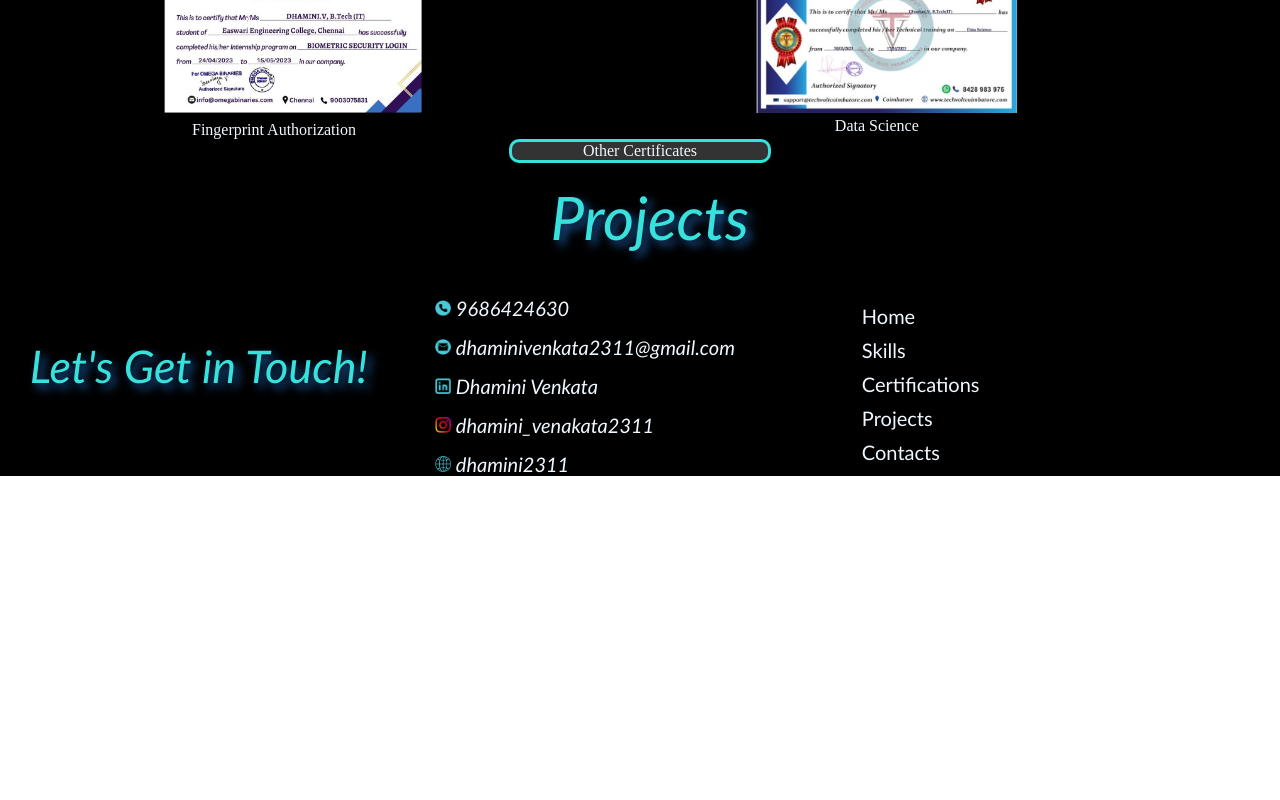
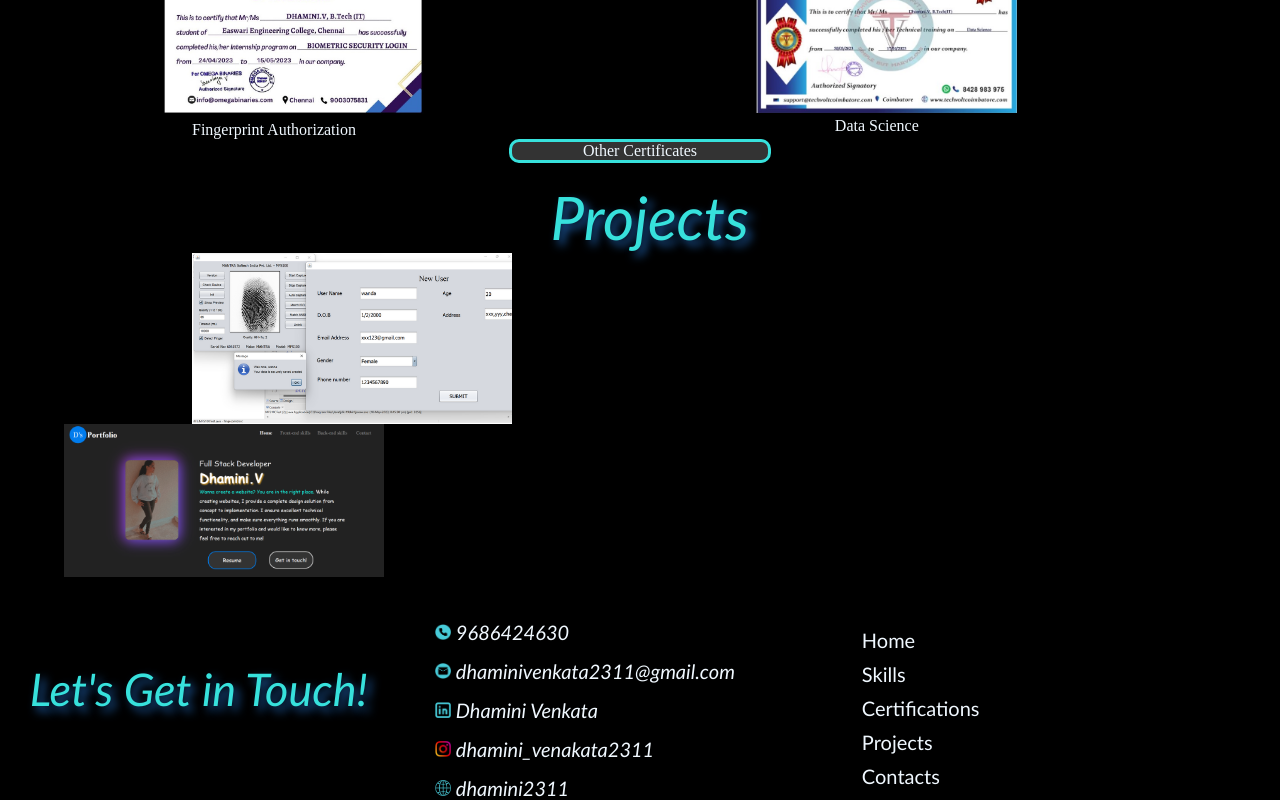
Before and after one commit to dhamini2311/portfolio2, an Angular app: page /home in a window 1280 px wide. Shown: the part 1072-1872 px from the top of the page. Before the commit the page ends 1548 px from the top, so only its background shows below. Built offline with nearby package versions, Linux system fonts and the light colour scheme.

Commit message:
latesr commit

```diff
--- a/src/app/projects/projects.component.css
+++ b/src/app/projects/projects.component.css
@@ -12,25 +12,13 @@
     margin-left: 43%;
     text-shadow: 5px 5px 10px rgb(30, 96, 171);
 }
-/* .pagination {
-    display: flex;
-    justify-content: space-between;
-    margin-bottom: 10px;
-  } */
-
-  .content {
-    padding: 10px;
-  }
-
-  ul {
-    list-style-type: none;
-    padding: 0;
-  }
-
-  li {
-    margin-bottom: 5px;
-  }
-#hr4{
-    border-top: 1px solid rgb(253, 26, 192);
-    border-bottom: 1px solid rgb(253, 26, 192);
+#project1,img{
+  width: 50%;
+  height: 60%;
+  margin-left: 10%;
 }
+#project2,img{
+  width: 50%;
+  height: 60%;
+  display: flex;
+}
--- a/src/app/projects/projects.component.html
+++ b/src/app/projects/projects.component.html
@@ -1,5 +1,9 @@
 <div class="main">
   <div id="heading">Projects</div>
-
-
+  <div id="project1">
+    <img src="../../assets/project1.png">
+  </div>
+  <div id="project2">
+    <img src="../../assets/project2.png">
+  </div>
 </div>
--- a/src/app/projects/projects.component.ts
+++ b/src/app/projects/projects.component.ts
@@ -5,44 +5,4 @@ import { Component } from '@angular/core';
   templateUrl:'./projects.component.html',
   styleUrls: ['./projects.component.css']
 })
-export class ProjectsComponent {
-  totalProjects = 3;  // Total projects in your dataset
-  projectsPerPage = 1;  // Projects to display per page
-  currentPage = 1;
-  totalPages: number=0;
-  pagedProjects: string[]=[];  // Replace with your actual data type
-
-  constructor() {
-    this.calculateTotalPages();
-    this.loadPage(this.currentPage);
-  }
-
-  calculateTotalPages(): void {
-    this.totalPages = Math.ceil(this.totalProjects / this.projectsPerPage);
-  }
-
-  loadPage(page: number): void {
-    // Replace with your data loading logic based on the page number
-    // Example: Load data from a service using an HTTP request
-    this.pagedProjects = [];  // Replace with your actual data
-    for (let i = (page - 1) * this.projectsPerPage; i < page * this.projectsPerPage; i++) {
-      if (i < this.totalProjects) {
-        this.pagedProjects.push(`Project ${i + 1}`);
-      }
-    }
-  }
-
-  nextPage(): void {
-    if (this.currentPage < this.totalPages) {
-      this.currentPage++;
-      this.loadPage(this.currentPage);
-    }
-  }
-
-  prevPage(): void {
-    if (this.currentPage > 1) {
-      this.currentPage--;
-      this.loadPage(this.currentPage);
-    }
-  }
-}
+export class ProjectsComponent {}
```
